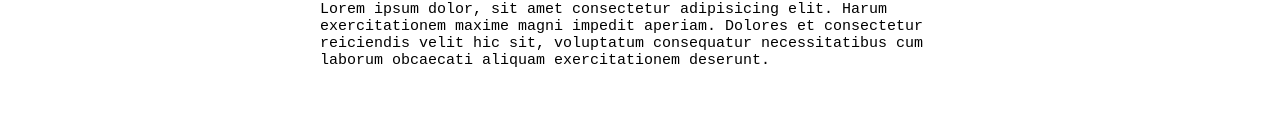
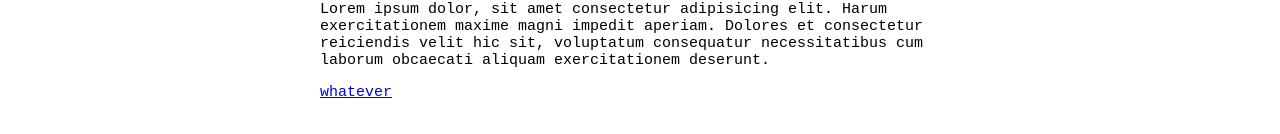
Before and after one commit to darida12321/DRP, a React (Create React App) app: page / in a window 1280 px wide. Shown: the part 452-586 px from the top of the page. Built offline with nearby package versions, Linux system fonts and the light colour scheme.

Commit message:
added skeleton of subjectbox implementation

```diff
--- a/src/components/HomePage.jsx
+++ b/src/components/HomePage.jsx
@@ -1,5 +1,6 @@
 import React from 'react';
 import { Link } from 'react-router-dom';
+import SubjectBox from './SubjectBox';
 
 import '../styles/homePage.css';
 
@@ -24,6 +25,7 @@ function HomePage() {
       <div className = 'body'>
         <h2>Content</h2>
         <p>Lorem ipsum dolor, sit amet consectetur adipisicing elit. Harum exercitationem maxime magni impedit aperiam. Dolores et consectetur reiciendis velit hic sit, voluptatum consequatur necessitatibus cum laborum obcaecati aliquam exercitationem deserunt.</p>
+        <SubjectBox link='/' subject='whatever' img=''/>
       </div>
     </div>
   );
--- a/src/components/SubjectBox.jsx
+++ b/src/components/SubjectBox.jsx
@@ -1,9 +1,21 @@
 import React from 'react';
+import { Link } from 'react-router-dom';
 
+// used properties
+// - link: link to start of chapter
+// - subject: title of editor the course will teach you
+// - image: image of this editor's logo
 function SubjectBox(props) {
   return (
-    <div className='subject'>
-
-    </div>
+    <Link to={props.link}>
+      <div className='subject'>
+        <div className='subjectName'>
+          <p>{props.subject}</p>
+        </div>
+        <img src={props.image} alt=''/>
+      </div>
+    </Link>
   );
 }
+
+export default SubjectBox;
```
